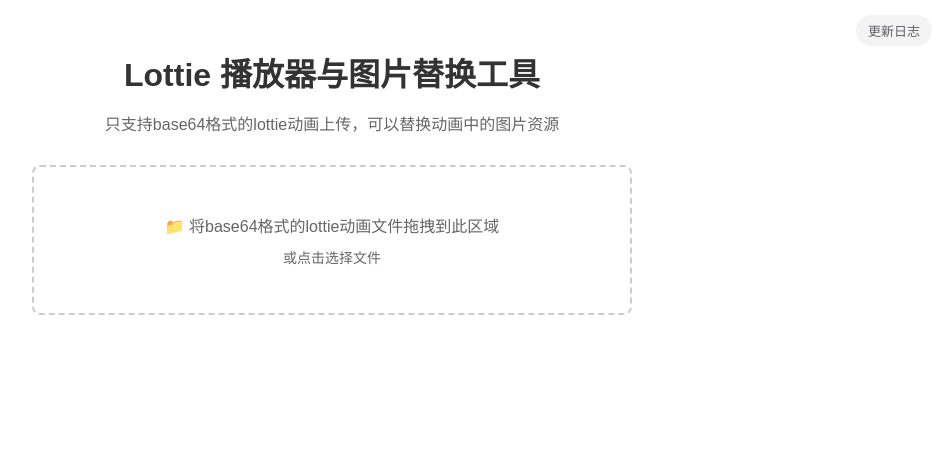
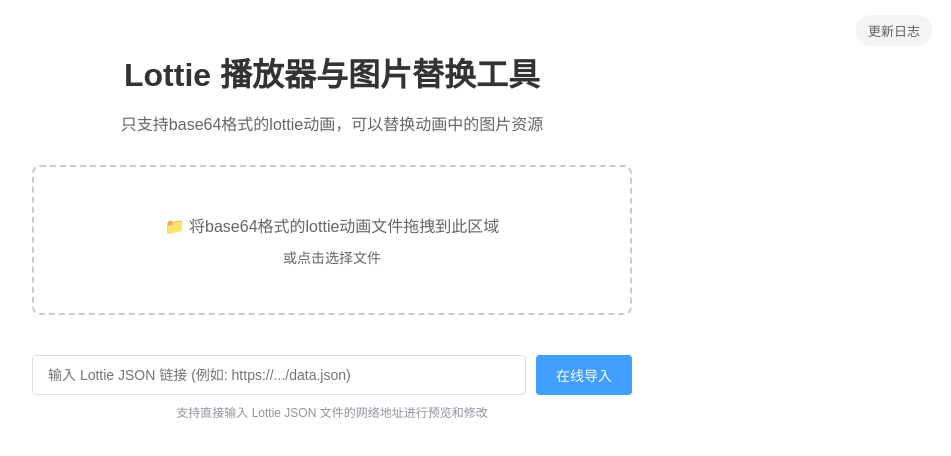
Before and after one commit to lethe222/lottie-preview-huanfu, a Vue app: page / in a window 1280 px wide. Shown: the top 456 px of the page, without its empty margins (308-1259 px from the left). Built offline with nearby package versions, Linux system fonts and the light colour scheme.

Commit message:
增加在线导入功能

```diff
--- a/src/components/Updatelog.vue
+++ b/src/components/Updatelog.vue
@@ -44,6 +44,7 @@
     version: 'v1.4.0',
     date: '2026-01-31',
     items: [
+      '✨ 新增在线导入功能：支持通过 Lottie JSON 链接直接导入动画，方便快捷',
       '🔨 代码重构，结构更清晰',
       '✨ 优化截图功能：支持导出透明背景的 PNG 图片，不再强制填充预览背景色',
       '🎨 优化界面交互：资源列表背景色支持自定义配置',
--- /dev/null
+++ b/src/components/UrlImport.vue
@@ -0,0 +1,130 @@
+<template>
+  <div class="url-import-container">
+    <div class="input-group">
+      <input
+        v-model="url"
+        type="text"
+        placeholder="输入 Lottie JSON 链接 (例如: https://.../data.json)"
+        class="url-input"
+        @keyup.enter="handleImport"
+      />
+      <button :disabled="isLoading" class="import-btn" @click="handleImport">
+        {{ isLoading ? '导入中...' : '在线导入' }}
+      </button>
+    </div>
+    <p class="url-hint">支持直接输入 Lottie JSON 文件的网络地址进行预览和修改</p>
+  </div>
+</template>
+
+<script setup>
+import { ref } from 'vue'
+
+const emit = defineEmits(['import-success', 'toast'])
+
+const url = ref('')
+const isLoading = ref(false)
+
+const handleImport = async () => {
+  if (!url.value) {
+    emit('toast', '请输入有效的 URL 地址')
+    return
+  }
+
+  const trimmedUrl = url.value.trim()
+  if (!trimmedUrl.startsWith('http')) {
+    emit('toast', 'URL 地址必须以 http 或 https 开头')
+    return
+  }
+
+  isLoading.value = true
+  try {
+    const response = await fetch(trimmedUrl)
+    if (!response.ok) {
+      throw new Error(`HTTP 错误! 状态码: ${response.status}`)
+    }
+
+    const jsonData = await response.json()
+
+    // 从 URL 中提取文件名
+    let fileName = 'online-lottie.json'
+    try {
+      const urlPath = new URL(trimmedUrl).pathname
+      const lastPart = urlPath.split('/').pop()
+      if (lastPart && lastPart.endsWith('.json')) {
+        fileName = lastPart
+      }
+    } catch (e) {
+      // 忽略解析错误，使用默认文件名
+    }
+
+    emit('import-success', {
+      data: jsonData,
+      name: fileName,
+      size: (new Blob([JSON.stringify(jsonData)]).size / 1024).toFixed(2)
+    })
+
+    url.value = '' // 清空输入框
+    emit('toast', '导入成功！')
+  } catch (error) {
+    console.error('导入失败:', error)
+    emit('toast', '导入失败: ' + error.message)
+  } finally {
+    isLoading.value = false
+  }
+}
+</script>
+
+<style scoped>
+.url-import-container {
+  max-width: 600px;
+  margin: 0 auto 30px;
+  text-align: center;
+}
+
+.input-group {
+  display: flex;
+  gap: 10px;
+  margin-bottom: 8px;
+}
+
+.url-input {
+  flex: 1;
+  padding: 10px 15px;
+  border: 1px solid #dcdfe6;
+  border-radius: 4px;
+  font-size: 14px;
+  outline: none;
+  transition: border-color 0.2s;
+}
+
+.url-input:focus {
+  border-color: #409eff;
+}
+
+.import-btn {
+  padding: 10px 20px;
+  background-color: #409eff;
+  color: white;
+  border: none;
+  border-radius: 4px;
+  cursor: pointer;
+  font-size: 14px;
+  transition: background-color 0.2s;
+  white-space: nowrap;
+}
+
+.import-btn:hover:not(:disabled) {
+  background-color: #66b1ff;
+}
+
+.import-btn:disabled {
+  background-color: #a0cfff;
+  cursor: not-allowed;
+}
+
+.url-hint {
+  font-size: 12px;
+  color: #909399;
+  margin: 0;
+}
+</style>
--- a/src/views/Home.vue
+++ b/src/views/Home.vue
@@ -2,13 +2,15 @@
   <Toast ref="toastRef" />
   <div class="main-box">
     <h1>Lottie 播放器与图片替换工具</h1>
-    <p>只支持base64格式的lottie动画上传，可以替换动画中的图片资源</p>
+    <p>只支持base64格式的lottie动画，可以替换动画中的图片资源</p>
     <router-link to="/Updatelog" class="updatelog"> 更新日志</router-link>
 
     <div class="upload-area" @dragover.prevent @drop.prevent="handleDrop" @click="triggerFileInput">
       <p>📁 将base64格式的lottie动画文件拖拽到此区域</p>
       <p class="upload-hint">或点击选择文件</p>
     </div>
+
+    <UrlImport @import-success="handleUrlImport" @toast="showToast" />
 
     <input
       ref="fileInput"
@@ -54,6 +56,7 @@
 import Toast from '../components/Toast.vue'
 import LottiePlayer from '../components/LottiePlayer.vue'
 import ImageResourceList from '../components/ImageResourceList.vue'
+import UrlImport from '../components/UrlImport.vue'
 import { fixNullKeyframes } from '../utils/lottieUtils'
 
 // ========== 响应式数据 ==========
@@ -100,17 +103,30 @@
   reader.onload = async (e) => {
     try {
       const jsonData = JSON.parse(e.target.result)
-      const fixedJsonData = fixNullKeyframes(jsonData)
-      currentAnimationData.value = fixedJsonData
-      originalFileName.value = file.name
-      lottieFileSize.value = (new Blob([e.target.result]).size / 1024).toFixed(2)
-
-      saveOriginalVectorStructure(fixedJsonData)
+      const size = (new Blob([e.target.result]).size / 1024).toFixed(2)
+      processJsonData(jsonData, file.name, size)
     } catch (error) {
       showToast('JSON 文件格式错误：' + error.message)
     }
   }
   reader.readAsText(file)
+}
+
+const handleUrlImport = ({ data, name, size }) => {
+  processJsonData(data, name, size)
+}
+
+const processJsonData = (jsonData, name, size) => {
+  try {
+    const fixedJsonData = fixNullKeyframes(jsonData)
+    currentAnimationData.value = fixedJsonData
+    originalFileName.value = name
+    lottieFileSize.value = size
+
+    saveOriginalVectorStructure(fixedJsonData)
+  } catch (error) {
+    showToast('处理 JSON 数据失败：' + error.message)
+  }
 }
 
 const selectImageToReplace = (asset) => {
```
